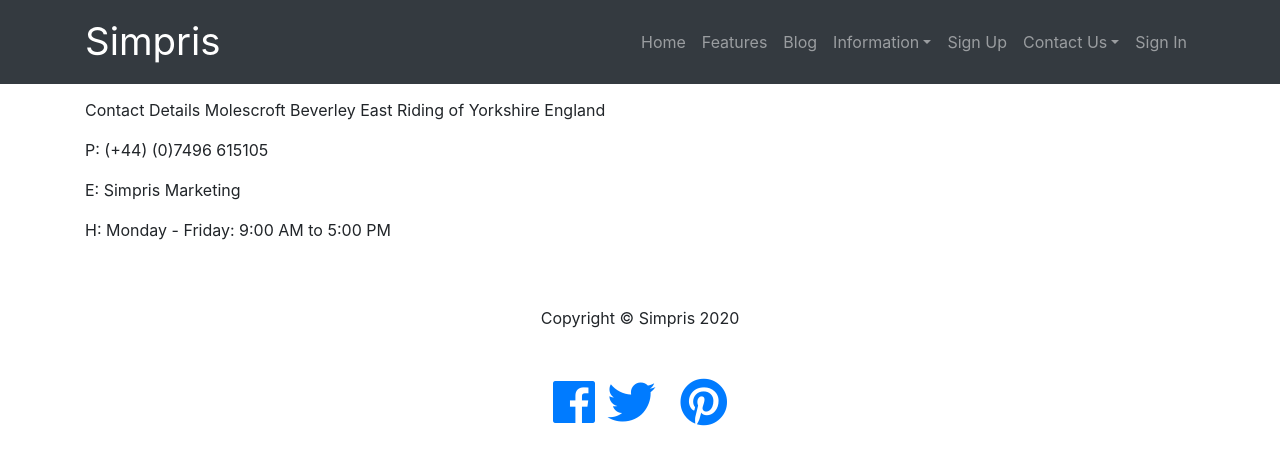
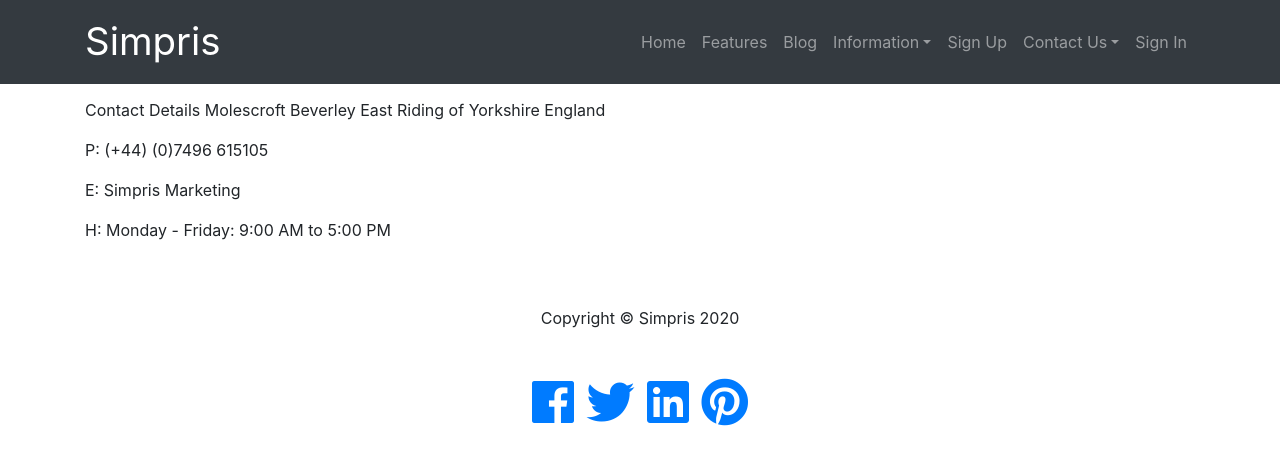
Before and after one commit to Grafrajohn/si, a Jekyll site: the page built from contact-us.markdown, in a window 1280 px wide. Shown: the top 465 px of the page. Built offline with Jekyll 4.4.1, drawn with Linux system fonts in a browser that asks for light colours; nearby versions of some CDN libraries.

Commit message:
Update footer.html

```diff
--- a/_includes/footer.html
+++ b/_includes/footer.html
@@ -9,7 +9,7 @@
               <div class="align-middle col-md-12 pt-5">
                   <span class="p-1"><a href="https://www.facebook.com/SimprisOnline/" target="_blank" aria-label="GrahamArt Facebook Page"><i aria-hidden="true" class="fab fa-facebook fa-3x"></i></a></span>
                   <span class="p-1"><a href="https://twitter.com/SimprisNews" target="_blank" aria-label="GrahamArt Twitter"><i aria-hidden="true" class="fab fa-twitter fa-3x"></i></a></span>
-                  <span class="p-1"><a href="https://www.linkedin.com/company/17996060/admin/" target="_blank" aria-label="GrahamArt Instagram"><i aria-hidden="true" class="fab fa-linkedid fa-3x"></i></a></span>
+                  <span class="p-1"><a href="https://www.linkedin.com/company/17996060/admin/" target="_blank" aria-label="GrahamArt Instagram"><i aria-hidden="true" class="fab fa-linkedin fa-3x"></i></a></span>
                   <span class="p-1"><a href="https://www.pinterest.co.uk/simpris/" target="_blank" aria-label="GrahamArt Pinterest"><i aria-hidden="true" class="fab fa-pinterest fa-3x"></i></a></span>
               </div>
           </div>
```
